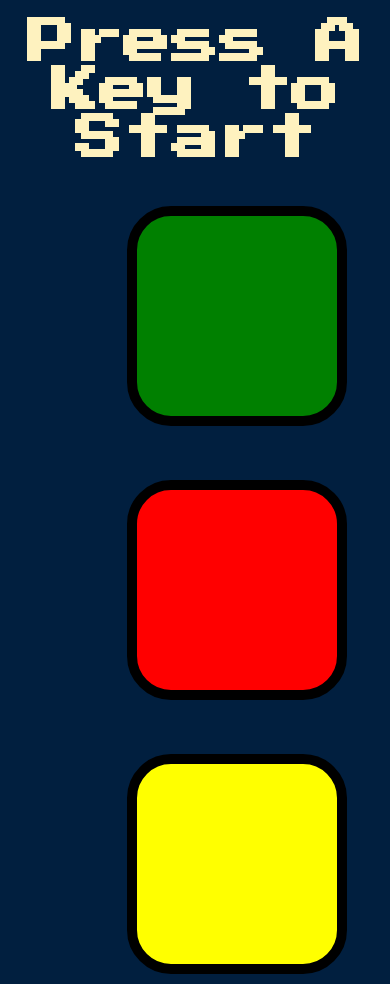
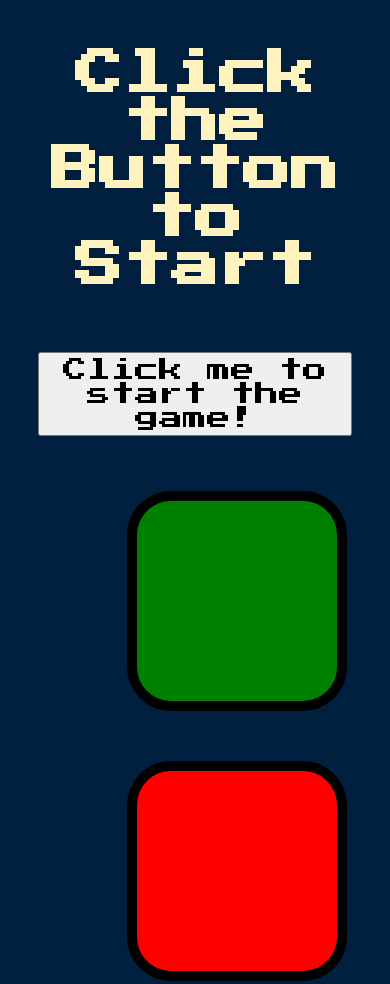
Before and after one commit to ZeldOcarina/Simon-Game, a plain HTML site: page index.html in a window 390 px wide. Shown: the top 984 px of the page. Drawn offline with nearby package versions, Linux system fonts and the light colour scheme.

Commit message:
Add files via upload
Added new index.html and styles.css to enable mobile gameplay

```diff
--- a/index.html
+++ b/index.html
@@ -9,7 +9,9 @@
 </head>
 
 <body>
-    <h1 id="level-title">Press A Key to Start</h1>
+
+    <h1 id="level-title">Click the Button to Start</h1>
+    <button class="starter">Click me to start the game!</button>
     <div class="container">
         <div lass="row">
 
--- a/styles.css
+++ b/styles.css
@@ -1,12 +1,19 @@
 body {
   text-align: center;
   background-color: #011F3F;
+  font-family: 'Press Start 2P', cursive;
+}
+
+.starter {
+    padding: 1%;
+    margin: 30px;
+    font-size: 1.5rem;
+    font-family: 'Press Start 2P', cursive;
 }
 
 #level-title {
-  font-family: 'Press Start 2P', cursive;
   font-size: 3rem;
-  margin:  5%;
+  margin-top:  50px;
   color: #FEF2BF;
 }
 
```
